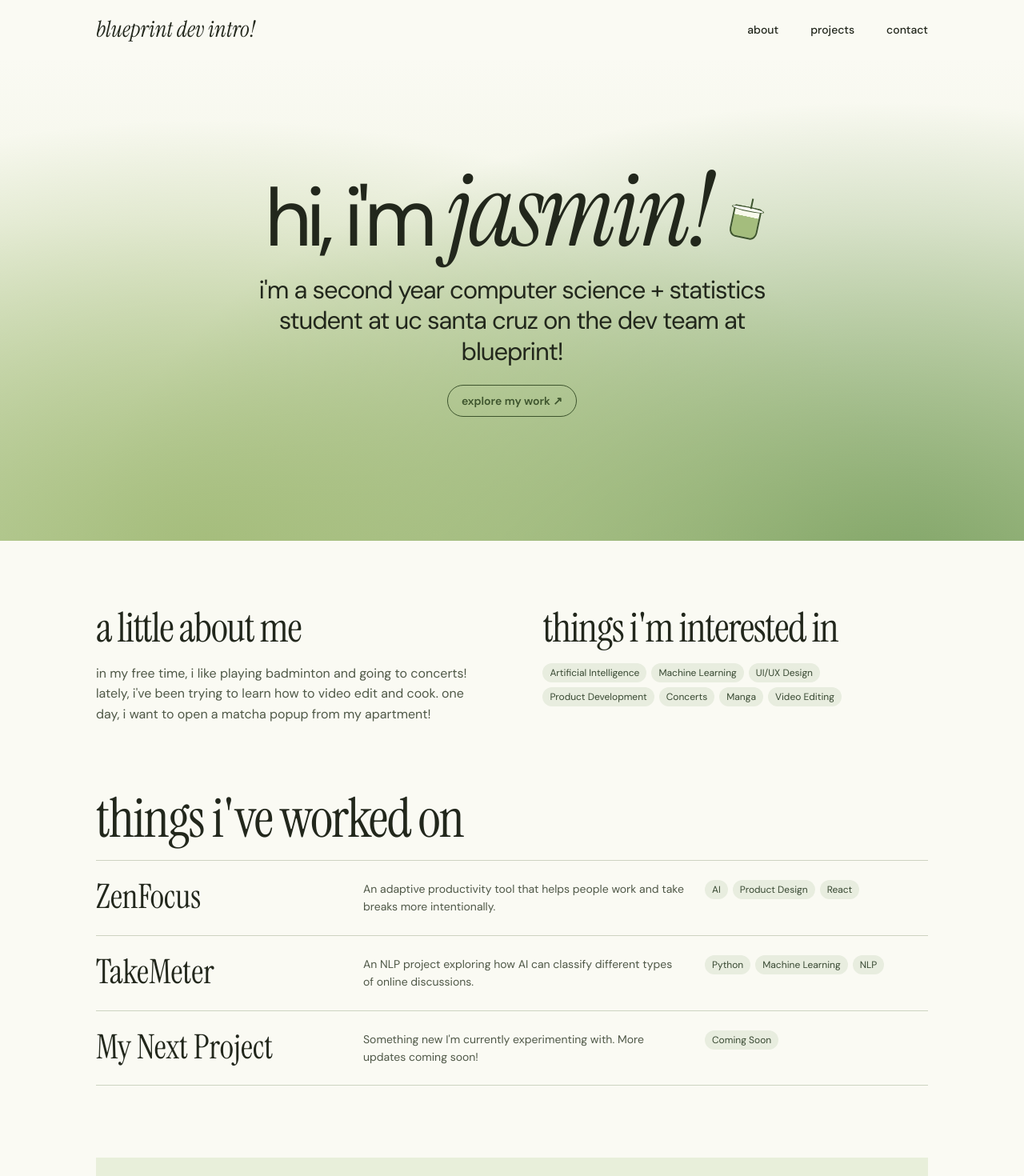
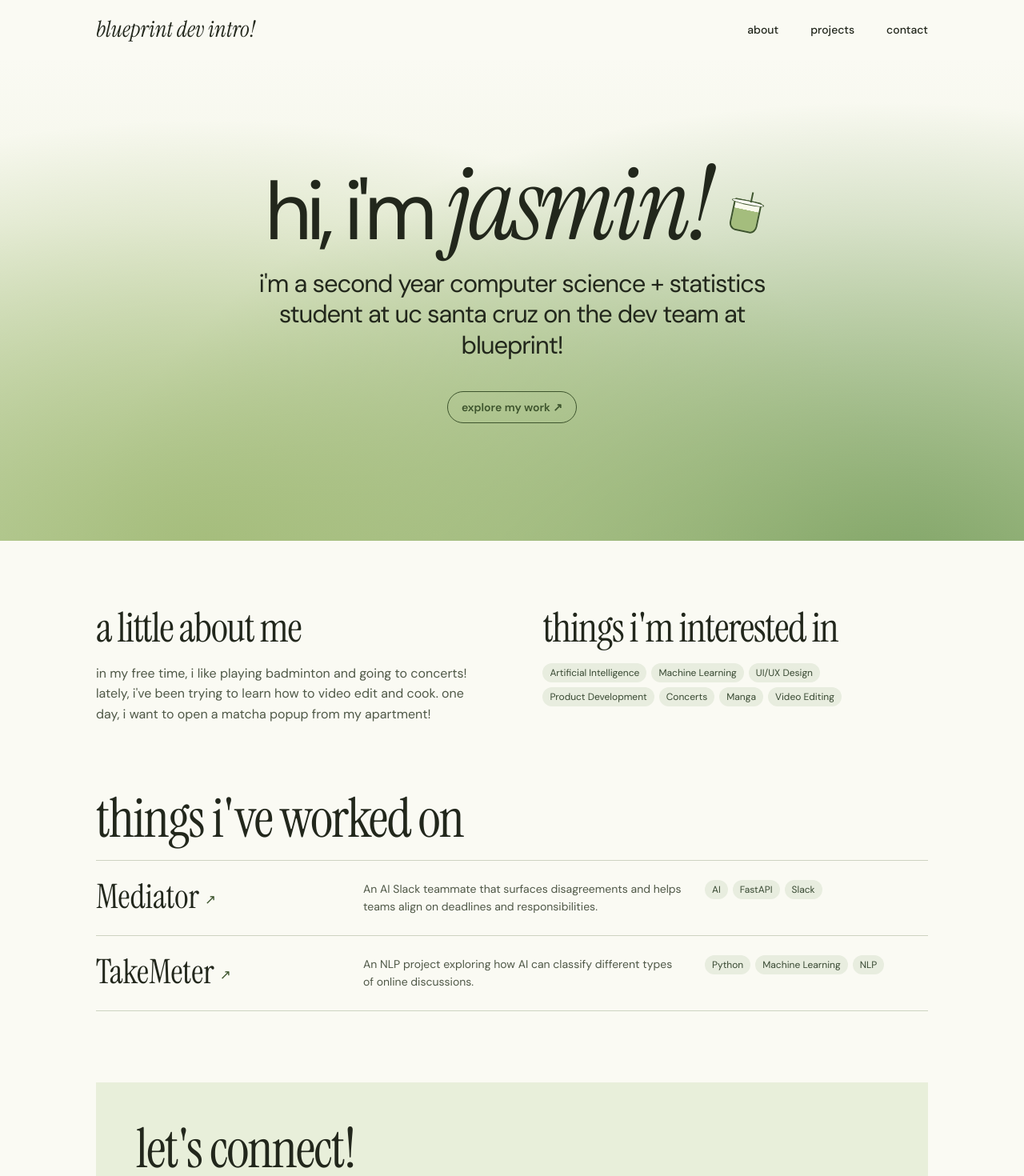
Before and after one commit to tsunderii/blueprint_intro, a React (Vite) app in the folder my-about-page/: page / in a window 1280 px wide. Shown: the top 1470 px of the page at 80% size. Built offline with nearby package versions, Linux system fonts and the light colour scheme.

Commit message:
Add portfolio project links and extract intro hero

```diff
--- /dev/null
+++ b/my-about-page/IntroHero.jsx
@@ -0,0 +1,19 @@
+export function IntroHero() {
+  return (
+    <section className="hero" id="about" aria-labelledby="intro-title">
+      <div className="hero-copy">
+        <h1 id="intro-title">
+          hi, i'm <strong>jasmin!</strong>{" "}
+          <span className="tea-mark" aria-hidden="true" />
+        </h1>
+        <p className="hero-description">
+          i'm a second year computer science + statistics student at
+          uc santa cruz on the dev team at blueprint!
+        </p>
+        <a href="#projects" className="primary-button">
+          explore my work ↗
+        </a>
+      </div>
+    </section>
+  );
+}
--- a/my-about-page/app.css
+++ b/my-about-page/app.css
@@ -73,6 +73,7 @@ a:hover {
 }
 
 .hero-copy {
+  min-width: 0;
   max-width: 740px;
 }
 
@@ -82,6 +83,7 @@ h1 {
   font-weight: 400;
   line-height: 0.98;
   letter-spacing: -0.075em;
+  overflow-wrap: anywhere;
 }
 
 h1 strong {
@@ -183,6 +185,12 @@ h1 strong {
   font: 400 clamp(28px, 3.3vw, 42px) / 1 var(--serif);
 }
 
+.project-link-arrow {
+  color: var(--leaf);
+  font: 0.4em "DM Sans", sans-serif;
+  vertical-align: middle;
+}
+
 .project-card p {
   font-size: 14px;
 }
@@ -202,8 +210,6 @@ h1 strong {
 }
 
 .profile-grid {
-  display: grid;
-  grid-template-columns: 1fr 1fr;
   gap: 28px clamp(28px, 6vw, 80px);
   padding-block: clamp(40px, 7vw, 85px);
 }
@@ -238,8 +244,7 @@ footer {
 }
 
 @media (max-width: 640px) {
-  .project-card,
-  .profile-grid {
+  .project-card {
     grid-template-columns: minmax(0, 1fr);
   }
 
@@ -253,3 +258,7 @@ footer {
     scroll-behavior: auto;
   }
 }
+
+.hero .primary-button {
+  margin-top: 16px;
+}
--- a/my-about-page/app.jsx
+++ b/my-about-page/app.jsx
@@ -1,4 +1,5 @@
 import "./app.css";
+import { IntroHero } from "./IntroHero.jsx";
 
 function App() {
   const interests = [
@@ -13,22 +14,18 @@ function App() {
 
   const projects = [
     {
-      title: "ZenFocus",
+      title: "Mediator",
+      url: "https://github.com/tsunderii/mediator-jc",
       description:
-        "An adaptive productivity tool that helps people work and take breaks more intentionally.",
-      tags: ["AI", "Product Design", "React"],
+        "An AI Slack teammate that surfaces disagreements and helps teams align on deadlines and responsibilities.",
+      tags: ["AI", "FastAPI", "Slack"],
     },
     {
       title: "TakeMeter",
+      url: "https://github.com/tsunderii/takemeter",
       description:
         "An NLP project exploring how AI can classify different types of online discussions.",
       tags: ["Python", "Machine Learning", "NLP"],
-    },
-    {
-      title: "My Next Project",
-      description:
-        "Something new I'm currently experimenting with. More updates coming soon!",
-      tags: ["Coming Soon"],
     },
   ];
 
@@ -45,24 +42,9 @@ function App() {
       </nav>
 
       <main>
-        <section className="hero" id="about">
-          <div className="hero-copy">
-            <h1>
-              hi, i'm <strong>jasmin!</strong> <span className="tea-mark" aria-hidden="true" />
-            </h1>
+        <IntroHero />
 
-            <p className="hero-description">
-              i'm a second year computer science + statistics student at
-              uc santa cruz on the dev team at blueprint!
-            </p>
-
-            <a href="#projects" className="primary-button">
-              explore my work ↗
-            </a>
-          </div>
-        </section>
-
-        <div className="profile-grid">
+        <div className="profile-grid grid grid-cols-1 min-[641px]:grid-cols-2">
           <section className="section">
             <h2>a little about me</h2>
 
@@ -93,7 +75,11 @@ function App() {
           <div className="project-grid">
             {projects.map((project) => (
               <article className="project-card" key={project.title}>
-                <h3>{project.title}</h3>
+                <h3>
+                  <a href={project.url}>
+                    {project.title} <span className="project-link-arrow" aria-hidden="true">↗</span>
+                  </a>
+                </h3>
                 <p>{project.description}</p>
 
                 <div className="tags">
--- a/my-about-page/package.json
+++ b/my-about-page/package.json
@@ -14,10 +14,12 @@
     "react-dom": "^19.3.1"
   },
   "devDependencies": {
+    "@tailwindcss/vite": "^4.3.5",
     "@types/react": "^19.3.0",
     "@types/react-dom": "^19.3.0",
     "@vitejs/plugin-react": "^6.1.2",
     "oxlint": "^1.90.0",
+    "tailwindcss": "^4.3.5",
     "vite": "^8.3.6"
   }
 }
--- a/my-about-page/src/index.css
+++ b/my-about-page/src/index.css
@@ -1,3 +1,7 @@
+@layer theme, base, components, utilities;
+@import "tailwindcss/theme.css" layer(theme);
+@import "tailwindcss/utilities.css" layer(utilities);
+
 * {
   box-sizing: border-box;
 }
--- a/my-about-page/vite.config.js
+++ b/my-about-page/vite.config.js
@@ -1,7 +1,8 @@
+import tailwindcss from '@tailwindcss/vite'
 import react from '@vitejs/plugin-react'
 import { defineConfig } from 'vite'
 
 // https://vite.dev/config/
 export default defineConfig({
-  plugins: [react()],
+  plugins: [react(), tailwindcss()],
 })
```
Also changed, not shown: 1 other file (tests, documents, lock files or other folders).
